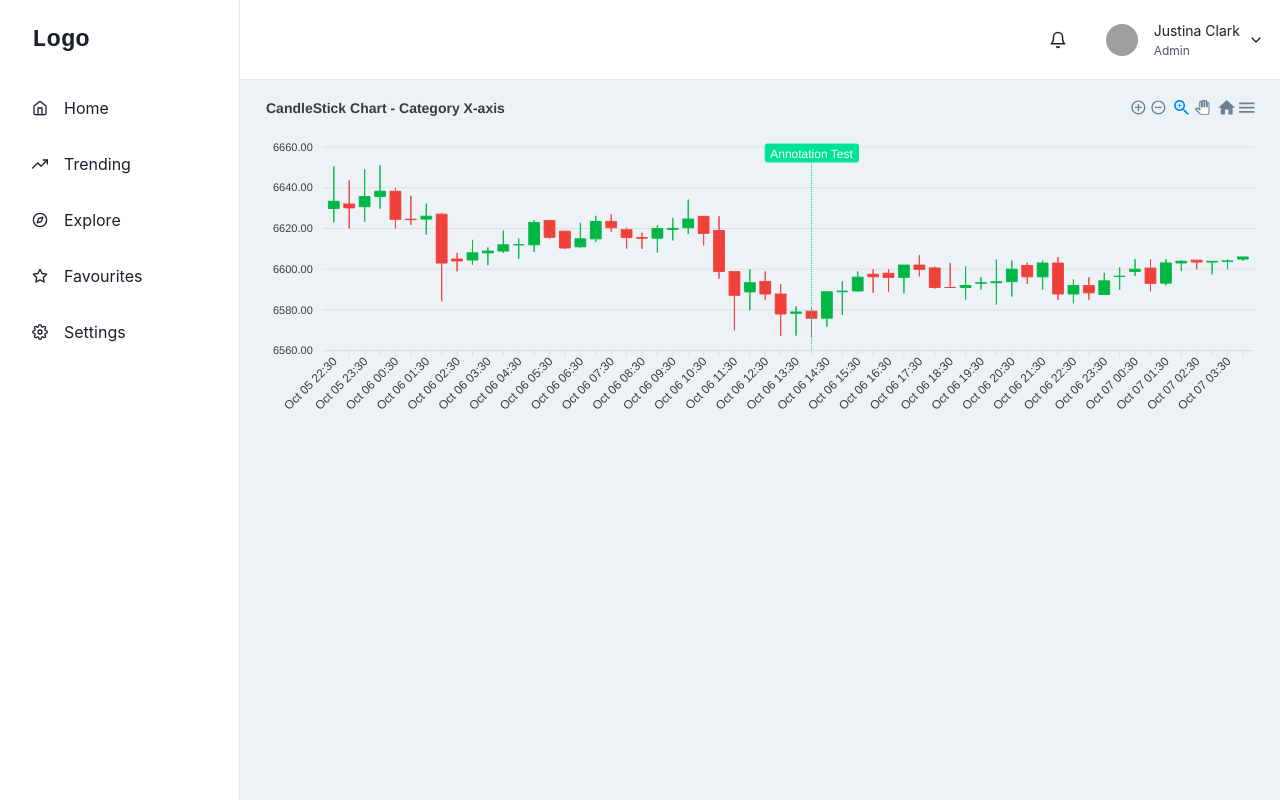
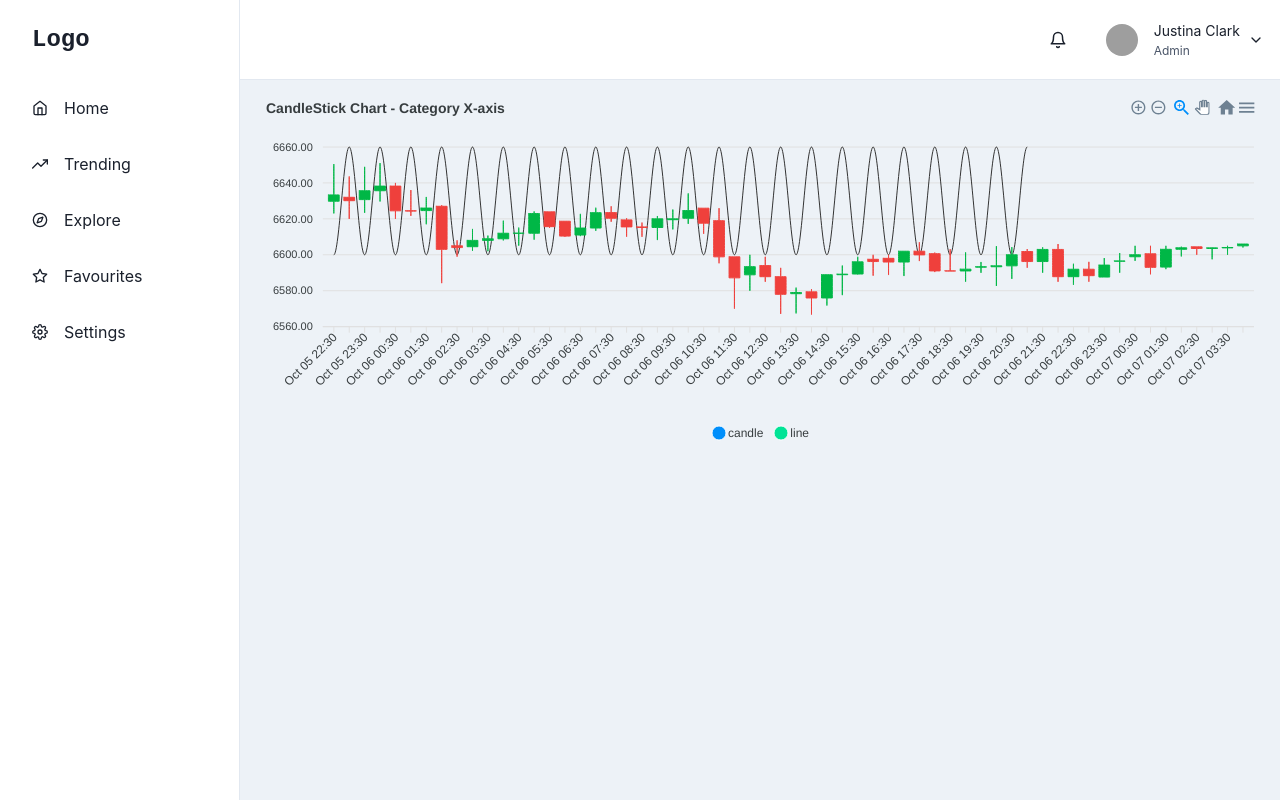
Before and after one commit to hansheng0512/um_hackaton_2022-1, a React (Create React App) app: page / in a window 1280 px wide. Built offline with nearby package versions, Linux system fonts and the light colour scheme; grey boxes are pictures that could not be loaded.

Commit message:
:construction: Indicator WIP

```diff
--- a/src/components/charts/candleStick.js
+++ b/src/components/charts/candleStick.js
@@ -12,25 +12,6 @@ export const CandleStickChart = () => {
 				title: {
 					text: 'CandleStick Chart - Category X-axis',
 					align: 'left'
-				},
-				annotations: {
-					xaxis: [
-						{
-							x: 'Oct 06 14:00',
-							borderColor: '#00E396',
-							label: {
-								borderColor: '#00E396',
-								style: {
-									fontSize: '12px',
-									color: '#fff',
-									background: '#00E396'
-								},
-								orientation: 'horizontal',
-								offsetY: 7,
-								text: 'Annotation Test'
-							}
-						}
-					]
 				},
 				tooltip: {
 					enabled: true,
@@ -49,7 +30,11 @@ export const CandleStickChart = () => {
 					}
 				}
 
-			}} series={[{
+			}}
+			series={
+				[
+					{
+						type: 'candlestick',
 						name: 'candle',
 						data: [
 							{
@@ -293,6 +278,201 @@ export const CandleStickChart = () => {
 								y: [6604.98, 6606, 6604.07, 6606]
 							},
 						]
-		}]} type="candlestick" height={350}/>
+					},
+					{
+						type: "line",
+						name: 'line',
+						data: [
+							{
+								x: new Date(1538778600000),
+								y: 6600
+							},
+							{
+								x: new Date(1538884800000),
+								y: 6660
+							},
+							{
+								x: new Date(1538884800000),
+								y: 6600
+							},
+							{
+								x: new Date(1538884800000),
+								y: 6660
+							},
+							{
+								x: new Date(1538884800000),
+								y: 6600
+							},
+							{
+								x: new Date(1538884800000),
+								y: 6660
+							},
+							{
+								x: new Date(1538884800000),
+								y: 6600
+							},
+							{
+								x: new Date(1538884800000),
+								y: 6660
+							},
+							{
+								x: new Date(1538884800000),
+								y: 6600
+							},
+							{
+								x: new Date(1538884800000),
+								y: 6660
+							},
+							{
+								x: new Date(1538884800000),
+								y: 6600
+							},
+							{
+								x: new Date(1538884800000),
+								y: 6660
+							},
+							{
+								x: new Date(1538884800000),
+								y: 6600
+							},
+							{
+								x: new Date(1538884800000),
+								y: 6660
+							},
+							{
+								x: new Date(1538884800000),
+								y: 6600
+							},
+							{
+								x: new Date(1538884800000),
+								y: 6660
+							},
+							{
+								x: new Date(1538884800000),
+								y: 6600
+							},
+							{
+								x: new Date(1538884800000),
+								y: 6660
+							},
+							{
+								x: new Date(1538884800000),
+								y: 6600
+							},
+							{
+								x: new Date(1538884800000),
+								y: 6660
+							},
+							{
+								x: new Date(1538884800000),
+								y: 6600
+							},
+							{
+								x: new Date(1538884800000),
+								y: 6660
+							},
+							{
+								x: new Date(1538884800000),
+								y: 6600
+							},
+							{
+								x: new Date(1538884800000),
+								y: 6660
+							},
+							{
+								x: new Date(1538884800000),
+								y: 6600
+							},
+							{
+								x: new Date(1538884800000),
+								y: 6660
+							},
+							{
+								x: new Date(1538884800000),
+								y: 6600
+							},
+							{
+								x: new Date(1538884800000),
+								y: 6660
+							},
+							{
+								x: new Date(1538884800000),
+								y: 6600
+							},
+							{
+								x: new Date(1538884800000),
+								y: 6660
+							},
+							{
+								x: new Date(1538884800000),
+								y: 6600
+							},
+							{
+								x: new Date(1538884800000),
+								y: 6660
+							},
+							{
+								x: new Date(1538884800000),
+								y: 6600
+							},
+							{
+								x: new Date(1538884800000),
+								y: 6660
+							},
+							{
+								x: new Date(1538884800000),
+								y: 6600
+							},
+							{
+								x: new Date(1538884800000),
+								y: 6660
+							},
+							{
+								x: new Date(1538884800000),
+								y: 6600
+							},
+							{
+								x: new Date(1538884800000),
+								y: 6660
+							},
+							{
+								x: new Date(1538884800000),
+								y: 6600
+							},
+							{
+								x: new Date(1538884800000),
+								y: 6660
+							},
+							{
+								x: new Date(1538884800000),
+								y: 6600
+							},
+							{
+								x: new Date(1538884800000),
+								y: 6660
+							},
+							{
+								x: new Date(1538884800000),
+								y: 6600
+							},
+							{
+								x: new Date(1538884800000),
+								y: 6660
+							},
+							{
+								x: new Date(1538884800000),
+								y: 6600
+							},
+							{
+								x: new Date(1538884800000),
+								y: 6660
+							}
+						]
+					}
+				]
+			}
+			type="candlestick"
+			height={350}
+		/>
 	)
 }
```
Lines whose indentation alone changed are shown as unchanged.
